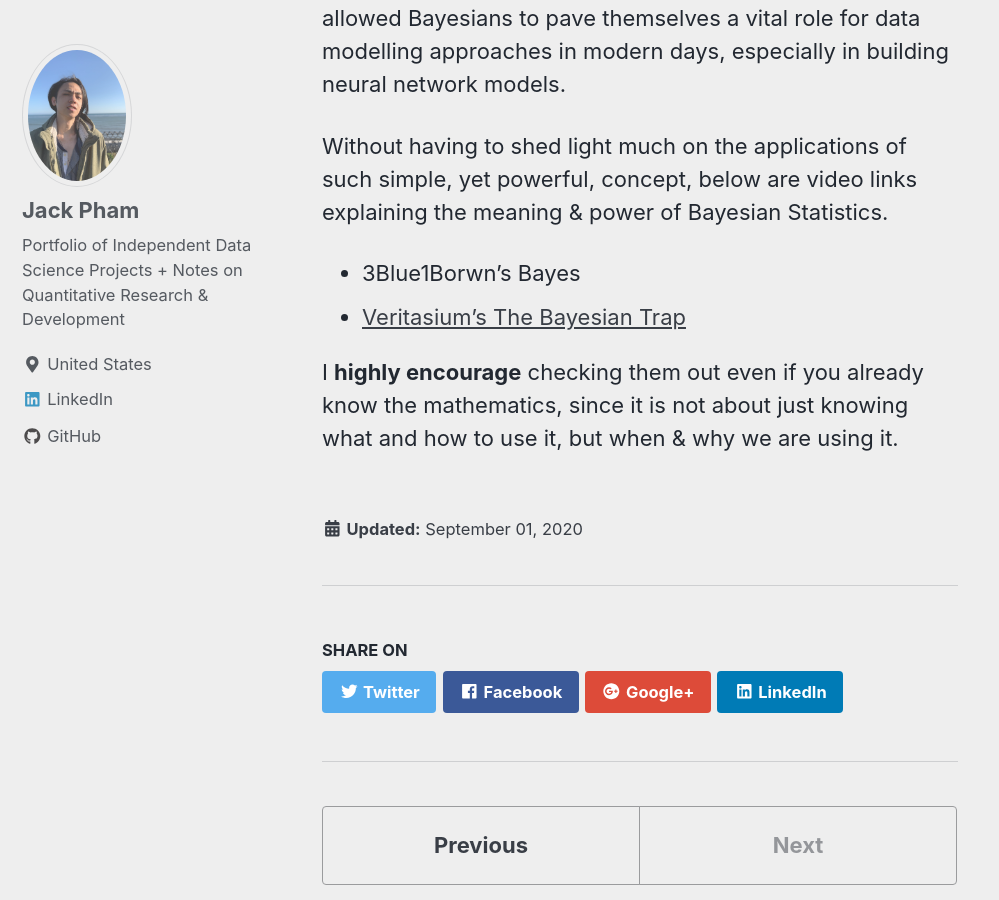
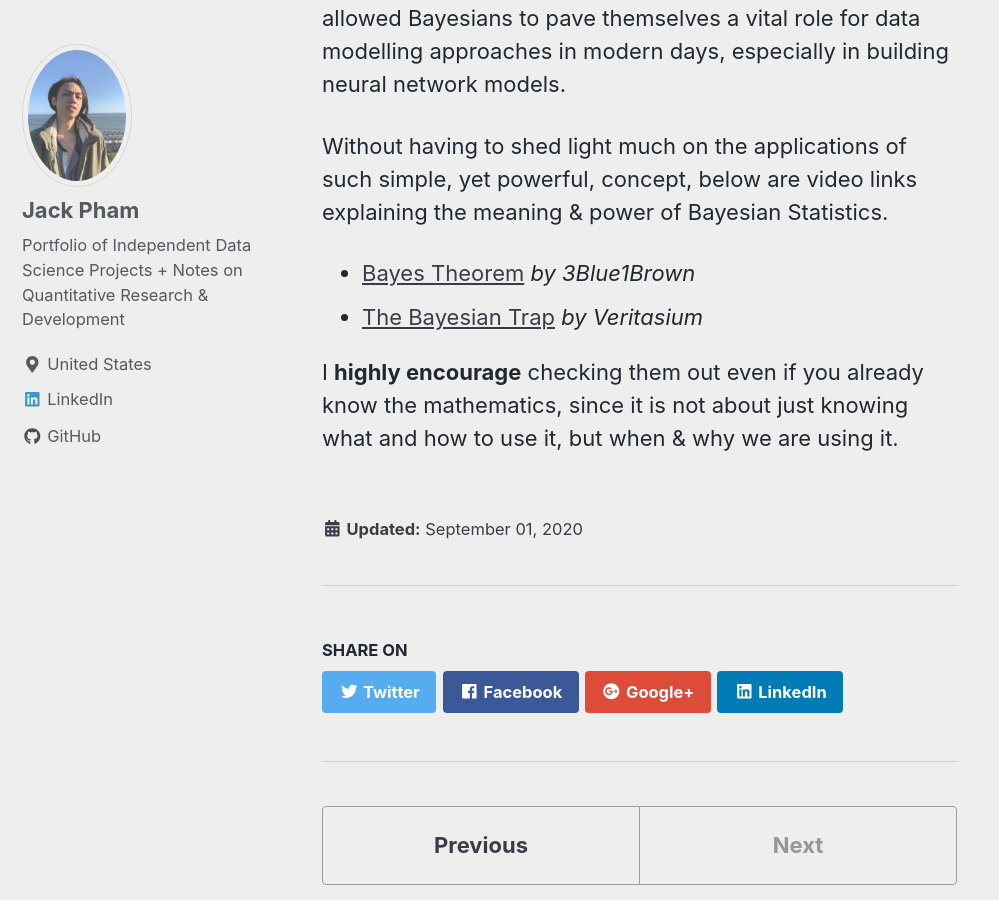
Before and after one commit to jp-quant/jp-quant.github.io, a Jekyll site: the page built from _posts/2020-09-01-fbprophet_bayesian_glm.md, in a window 1280 px wide and 900 px high, scrolled down 3889 px. Shown: the whole window, without its empty margins (0-999 px from the left). Built offline with Jekyll 4.4.1, drawn with Linux system fonts in a browser that asks for light colours; nearby versions of some CDN libraries.

Commit message:
_posts/2020-09-01-fbprophet_bayesian_glm.md updated from https://stackedit.io/

```diff
--- a/_posts/2020-09-01-fbprophet_bayesian_glm.md
+++ b/_posts/2020-09-01-fbprophet_bayesian_glm.md
@@ -68,8 +68,8 @@ This approach of modeling variables, both the priors & posteriors, as distributi
 
 Without having to shed light much on the applications of such simple, yet powerful, concept, below are video links explaining the meaning & power of Bayesian Statistics.
 
-- 3Blue1Borwn's Bayes
-- [Veritasium's The Bayesian Trap](https://www.youtube.com/watch?v=R13BD8qKeTg&ab_channel=Veritasium)
+- [Bayes Theorem](https://www.youtube.com/watch?v=HZGCoVF3YvM&t=528s&ab_channel=3Blue1Brown)  *by 3Blue1Brown*
+- [The Bayesian Trap](https://www.youtube.com/watch?v=R13BD8qKeTg&ab_channel=Veritasium) *by Veritasium*
 
 
 I **highly encourage** checking them out even if you already know the mathematics, since it is not about just knowing what and how to use it, but when & why we are using it.
```
Also changed, not shown: other parts of _posts/2020-09-01-fbprophet_bayesian_glm.md (+2 -2 lines).
